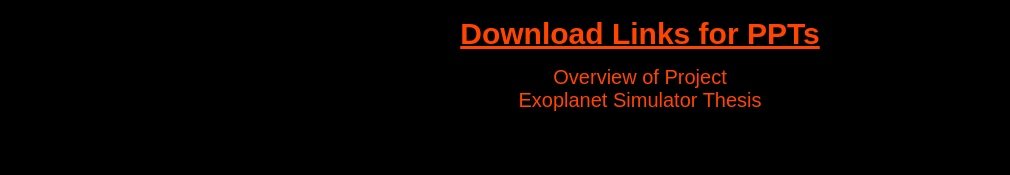
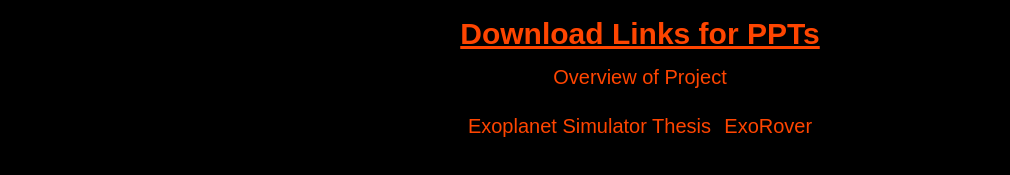
Before and after one commit to sammarth-k/xoSim, a plain HTML site: page powerpoints.html in a window 1280 px wide. Shown: the part 235-410 px from the top of the page, without its empty margins (0-1010 px from the left). Drawn offline with Linux system fonts and the light colour scheme.

Commit message:
Update powerpoints.html

```diff
--- a/powerpoints.html
+++ b/powerpoints.html
@@ -172,7 +172,7 @@ function filterFunction() {
 
 <a href="EXOPLANETS AND THE SEARCH FOR LIFE.pptx" download>Overview of Project</a><br>
     <a href="Exoplanet simulator info.pptx" download>Exoplanet Simulator Thesis</a>
-
+  <a href="Exorover.pptx" download>ExoRover</a>
 
 
   </p>
```
